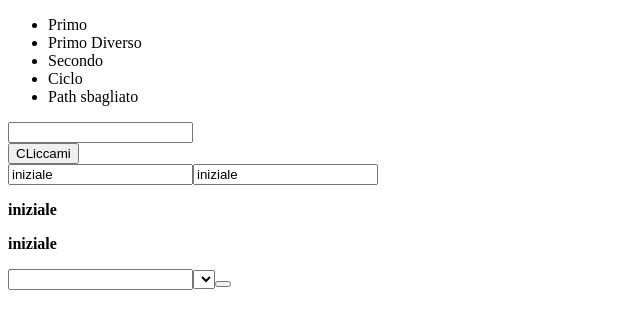
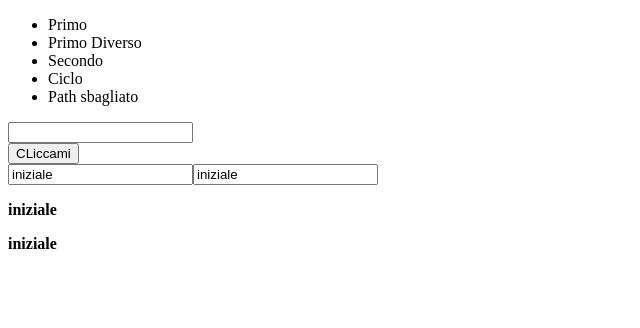
Before and after one commit to LukeSkywa/DemoMilano, an Angular app: page / in a window 1280 px wide. Shown: the top 328 px of the page, without its empty margins (0-640 px from the left). Built offline with nearby package versions, Linux system fonts and the light colour scheme.

Commit message:
pulito secondo component

```diff
--- a/src/app/secondo/secondo.component.html
+++ b/src/app/secondo/secondo.component.html
@@ -16,14 +16,3 @@
 
 <p [ngClass]="oggettoClassi"
 >{{inputProva.value}}</p>
-
-
-
-<form>
-    <input>
-    <select>
-        <option></option>
-    </select>
-
-    <button type="submit"></button>
-</form>
```
